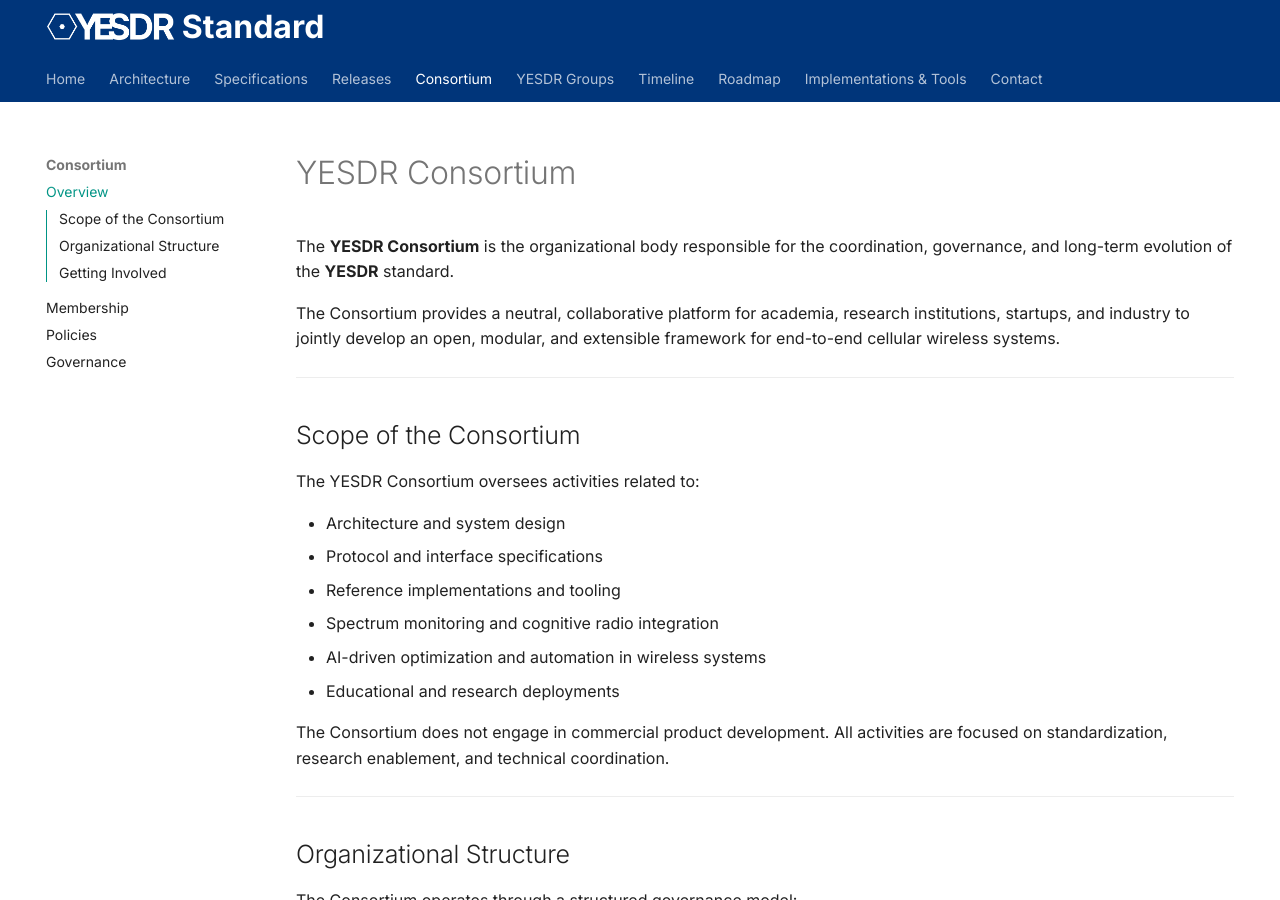
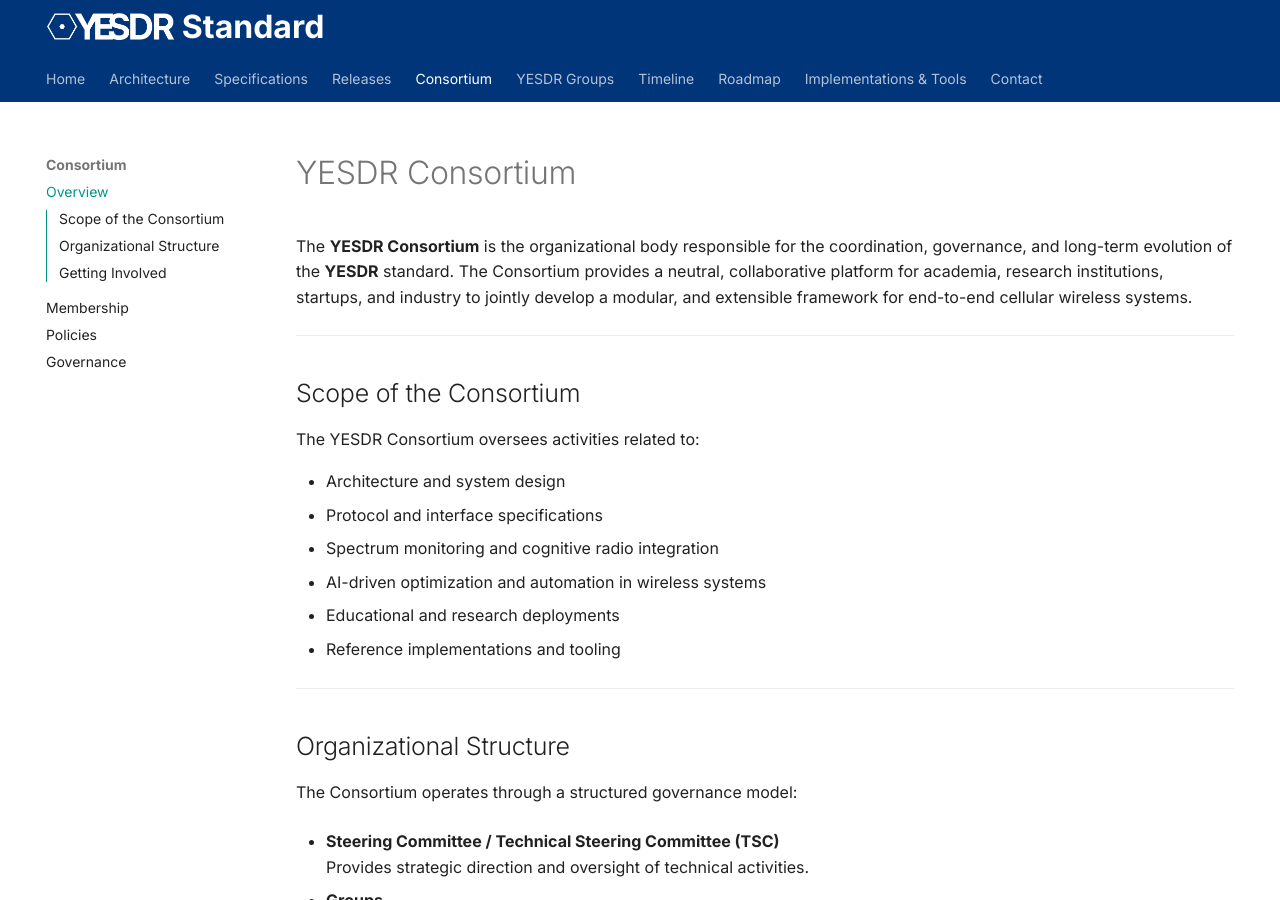
Before and after one commit to chandharlabs/yesdr-standard, an MkDocs documentation site: the page built from docs/consortium/overview.md, in a window 1280 px wide and 900 px high. Built offline with MkDocs 1.6.1 and Material for MkDocs 9.7.7, drawn with Linux system fonts in a browser that asks for light colours.

Commit message:
Update overview.md

```diff
--- a/docs/consortium/overview.md
+++ b/docs/consortium/overview.md
@@ -2,25 +2,11 @@
 
 The **YESDR Consortium** is the organizational body responsible for the
 coordination, governance, and long-term evolution of the
-**YESDR** standard.
-
-The Consortium provides a neutral, collaborative platform for academia,
-research institutions, startups, and industry to jointly develop an
-open, modular, and extensible framework for end-to-end cellular wireless
+**YESDR** standard. The Consortium provides a neutral, collaborative platform for academia,
+research institutions, startups, and industry to jointly develop a modular, and extensible framework for end-to-end cellular wireless
 systems.
 
 ---
-<!--
-## Mission
-
-The mission of the YesDR Consortium is to:
-
-- Develop and maintain the YesDR standard as a coherent technical framework
-- Enable research, education, and innovation in 5G/6G and beyond-5G systems
-- Promote transparent and collaborative standardization practices
-- Support interoperability, experimentation, and reference implementations
-
----   -->
 
 ## Scope of the Consortium
 
@@ -28,13 +14,10 @@ The YESDR Consortium oversees activities related to:
 
 - Architecture and system design
 - Protocol and interface specifications
-- Reference implementations and tooling
 - Spectrum monitoring and cognitive radio integration
 - AI-driven optimization and automation in wireless systems
 - Educational and research deployments
-
-The Consortium does not engage in commercial product development. All activities
-are focused on standardization, research enablement, and technical coordination.
+- Reference implementations and tooling
 
 ---
 
```
